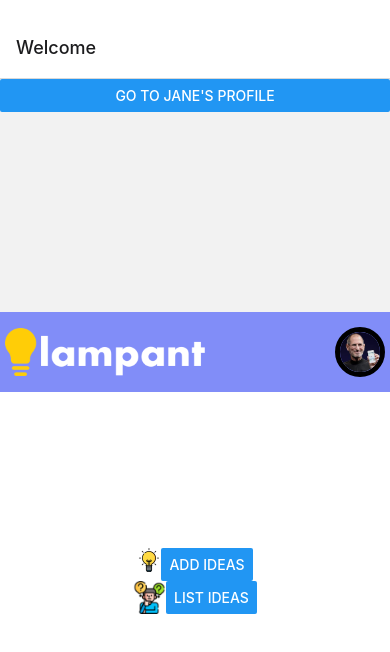
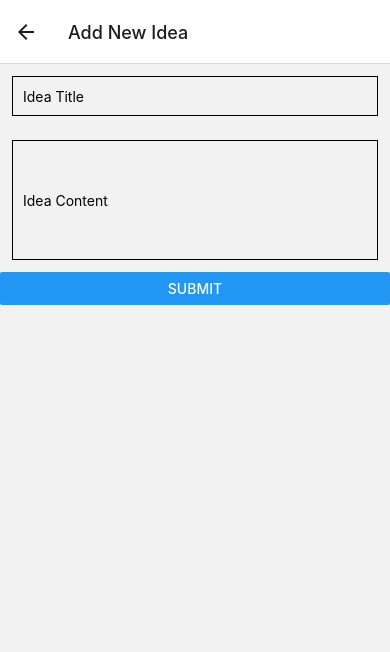
Before and after one commit to ghostyusheng/JS-ReactNative-Python-Lampant, a React Native app: screen / in a window 390 px wide. Both pictures are taken after a click on the button "ADD IDEAS". Shown: the top 652 px of the page. Built offline with nearby package versions, Linux system fonts and the light colour scheme.

Commit message:
add idea page

```diff
--- a/App.js
+++ b/App.js
@@ -1,43 +1,15 @@
+import React from 'react';
 import { StatusBar } from 'expo-status-bar';
-import { Alert, StyleSheet, Text, View, Image, Button } from 'react-native';
+import { Alert, StyleSheet, Text, View, Image, Button, TextInput, SafeAreaView } from 'react-native';
 
 import {NavigationContainer} from '@react-navigation/native';
 import {createNativeStackNavigator} from '@react-navigation/native-stack';
 
 const Stack = createNativeStackNavigator();
+
 const HomeScreen = ({navigation}) => {
   return (
-    <Button
-      title="Go to Jane's profile"
-      onPress={() =>
-        navigation.navigate('Profile', {name: 'Jane'})
-      }
-    />
-  );
-};
-const ProfileScreen = ({navigation, route}) => {
-  return <Text>This is {route.params.name}'s profile</Text>;
-};
-
-const MyStack = () => {
-  return (
-    <NavigationContainer>
-      <Stack.Navigator>
-        <Stack.Screen
-          name="Home"
-          component={HomeScreen}
-          options={{title: 'Welcome'}}
-        />
-        <Stack.Screen name="Profile" component={ProfileScreen} />
-      </Stack.Navigator>
-    </NavigationContainer>
-  );
-};
-
-export default function App() {
-  return (
     <View style={styles.container}>
-      <MyStack></MyStack>
       <View style={styles.header}>
         <Image
             style={styles.logo}
@@ -56,7 +28,7 @@ export default function App() {
             />
             <Button
               title="Add Ideas"
-              onPress={() => Alert.alert('Left button pressed')}
+              onPress={() => navigation.navigate('Profile', {name: 'Jane'})}
             />
           </View>
           <View style={styles.idea}>
@@ -71,6 +43,56 @@ export default function App() {
         </View>
       <StatusBar style="auto" />
     </View>
+  );
+};
+const AddIdea= ({navigation, route}) => {
+  const [text1, onChangeTitle] = React.useState('');
+  const [text2, onChangeContent] = React.useState('');
+
+  console.log(text1, text2)
+
+  return (
+    <View>
+      <SafeAreaView>
+        <TextInput
+          style={styles.input}
+          onChangeText={onChangeTitle}
+          value={text1}
+          placeholder="Idea Title"
+        />
+        <TextInput
+          style={styles.input2}
+          onChangeText={onChangeContent}
+          value={text2}
+          placeholder="Idea Content"
+        />
+        <Button
+          title="submit"
+          onPress={() => navigation.navigate('Profile', {name: 'Jane'})}
+        />
+      </SafeAreaView>
+    </View>
+  )
+};
+
+const MyStack = () => {
+  return (
+    <NavigationContainer>
+      <Stack.Navigator>
+        <Stack.Screen
+          name="Home"
+          component={HomeScreen}
+          options={{title: 'Home'}}
+        />
+        <Stack.Screen options={{title: 'Add New Idea'}} name="Profile" component={AddIdea} />
+      </Stack.Navigator>
+    </NavigationContainer>
+  );
+};
+
+export default function App() {
+  return (
+    <MyStack></MyStack>
   );
 }
 
@@ -108,6 +130,18 @@ const styles = StyleSheet.create({
     borderColor: 'red',
     borderWidth: '3',
     height: '100%',
-    paddingTop: 15
+    paddingTop: 10
+  },
+  input: {
+    height: 40,
+    margin: 12,
+    borderWidth: 1,
+    padding: 10,
+  },
+  input2: {
+    height: 120,
+    margin: 12,
+    borderWidth: 1,
+    padding: 10,
   },
 });
```
